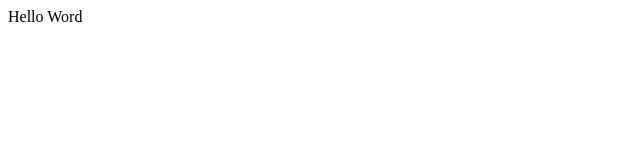
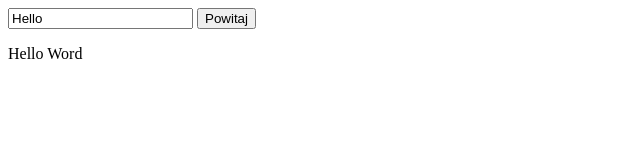
Before and after one commit to Sadnes114/praktyki1, a plain HTML site: page Index.html in a window 1280 px wide. Shown: the whole page, without its empty margins (0-640 px from the left). Drawn offline with Linux system fonts and the light colour scheme.

Commit message:
pobieranie nazwy

```diff
--- a/Index.html
+++ b/Index.html
@@ -1,7 +1,31 @@
 <Html>
     <head></head>
     <body>
-      <p>Hello Word </p>
+         <input type="text" id="imieInput" value="Hello" onfocus="wyczyscJesliDefault()">
 
+  <button onclick="powitaj()">Powitaj</button>
+
+
+  <p id="wynik">Hello Word </p>
+
+  <script>
+    function wyczyscJesliDefault() {
+      const input = document.getElementById("imieInput");
+      if (input.value === "") {
+        input.value = "Hello ";
+      }
+    }
+
+    function powitaj() {
+      const input = document.getElementById("imieInput");
+      const tekst = input.value;
+
+      const imie = tekst.replace("Hello ", "").trim();
+
+      if (imie.length > 0) {
+        document.getElementById("wynik").textContent = "Hello " + imie;
+      }
+    }
+  </script>
     </body>
 </Html>
```
